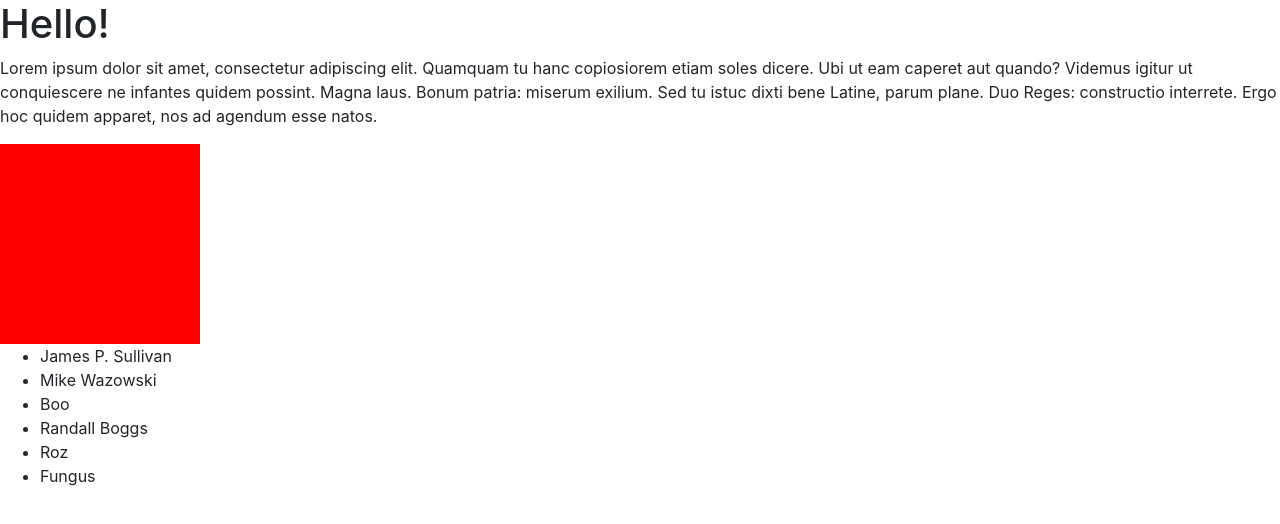
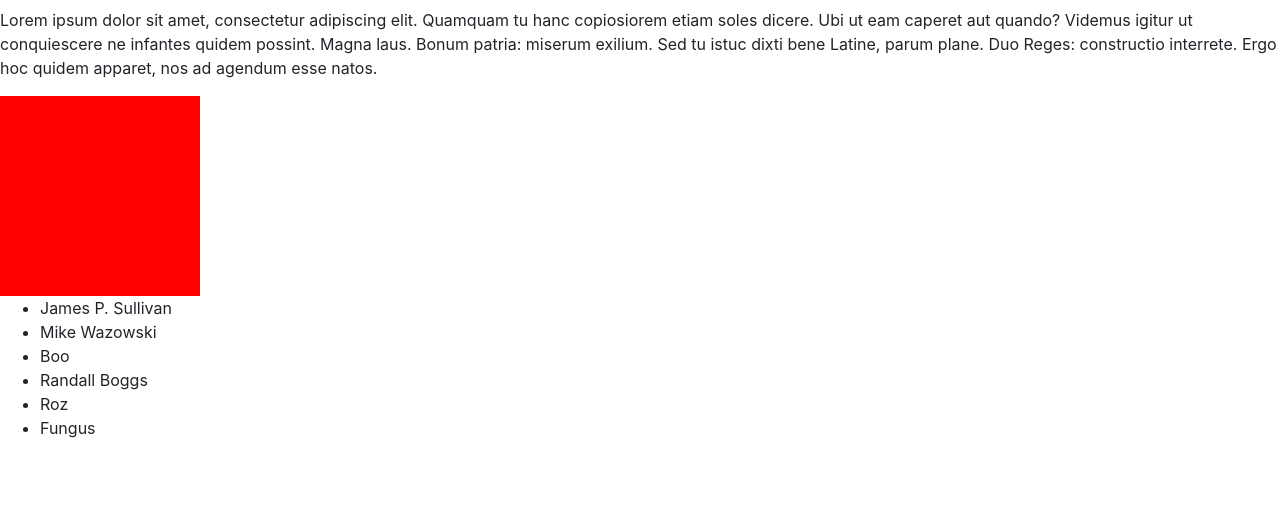
Before and after one commit to NicJr1110/react-nic-app, a React (Create React App) app: page / in a window 1280 px wide. Shown: the top 524 px of the page. Built offline with nearby package versions, Linux system fonts and the light colour scheme.

Commit message:
Add prop to title

```diff
--- a/src/Header.js
+++ b/src/Header.js
@@ -2,9 +2,9 @@ import React from 'react';
 
 
 
-let Header = () => (
+let Header = ({ text }) => (
 
-    <h1>Hello!</h1>
+    <h1>{ text }</h1>
 
 );
 
```
